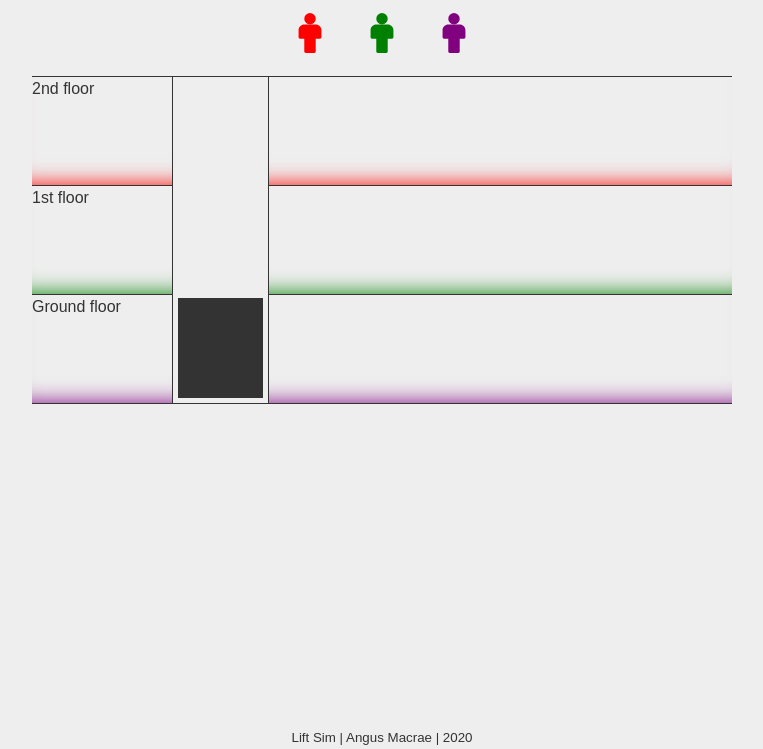
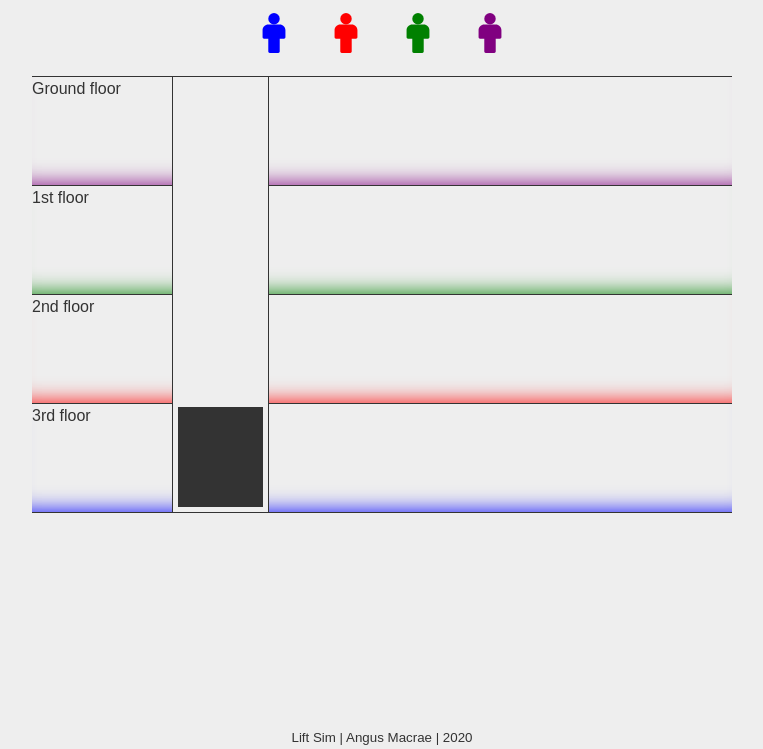
Before and after one commit to AngusMacrae/lift-sim, a plain HTML site: page index.html in a window 1280 px wide. Shown: the part 51-800 px from the top of the page, without its empty margins (258-1021 px from the left). Drawn offline with Linux system fonts and the light colour scheme.

Commit message:
Render building and lift dynamically

```diff
--- a/index.html
+++ b/index.html
@@ -14,42 +14,11 @@
       </header>
       <main>
         <ul class="command-palette">
+          <li class="passenger" data-destination="3" draggable="true" ondragstart="dragstart_handler(event)"><img src="img/passenger.svg" onload="SVGInject(this)" /></li>
           <li class="passenger" data-destination="2" draggable="true" ondragstart="dragstart_handler(event)"><img src="img/passenger.svg" onload="SVGInject(this)" /></li>
           <li class="passenger" data-destination="1" draggable="true" ondragstart="dragstart_handler(event)"><img src="img/passenger.svg" onload="SVGInject(this)" /></li>
           <li class="passenger" data-destination="0" draggable="true" ondragstart="dragstart_handler(event)"><img src="img/passenger.svg" onload="SVGInject(this)" /></li>
         </ul>
-        <div class="building">
-          <div class="floor" data-number="2">
-            <span class="floor-label">2nd floor</span>
-            <div class="disembark-area-container">
-              <ul class="disembark-area"></ul>
-            </div>
-            <div class="waiting-area-container">
-              <ul class="waiting-area" ondrop="drop_handler(event)" ondragover="dragover_handler(event)"></ul>
-            </div>
-          </div>
-          <div class="floor" data-number="1">
-            <span class="floor-label">1st floor</span>
-            <div class="disembark-area-container">
-              <ul class="disembark-area"></ul>
-            </div>
-            <div class="waiting-area-container">
-              <ul class="waiting-area" ondrop="drop_handler(event)" ondragover="dragover_handler(event)"></ul>
-            </div>
-          </div>
-          <div class="floor" data-number="0">
-            <span class="floor-label">Ground floor</span>
-            <div class="disembark-area-container">
-              <ul class="disembark-area"></ul>
-            </div>
-            <div class="waiting-area-container">
-              <ul class="waiting-area" ondrop="drop_handler(event)" ondragover="dragover_handler(event)"></ul>
-            </div>
-          </div>
-          <div class="lift-shaft">
-            <div class="lift"></div>
-          </div>
-        </div>
       </main>
       <footer>
         <p><small>Lift Sim | Angus Macrae | 2020</small></p>
--- a/js/script.js
+++ b/js/script.js
@@ -18,12 +18,13 @@ class Building {
     for (let i = 0; i < numberOfFloors; i++) {
       this.floors.push(new Floor(i));
     }
+    this.lift = new Lift();
   }
   render() {
     return `<div class="building">
               ${this.floors.map(floor => floor.render()).join('')}
               <div class="lift-shaft">
-                <div class="lift"></div>
+                ${this.lift.render()}
               </div>
             </div>`;
   }
@@ -140,8 +141,9 @@ function drop_handler(event) {
   }
 }
 
+const building = new Building(4);
+document.querySelector('main').insertAdjacentHTML('beforeend', building.render());
+// const lift = new Lift();
+
 let addPassengerDraggables = document.querySelectorAll('.command-palette .passenger');
 addPassengerDraggables.forEach.addEventListener('dragstart', dragstart_handler);
-
-const building = new Building(4);
-const lift = new Lift();
```
